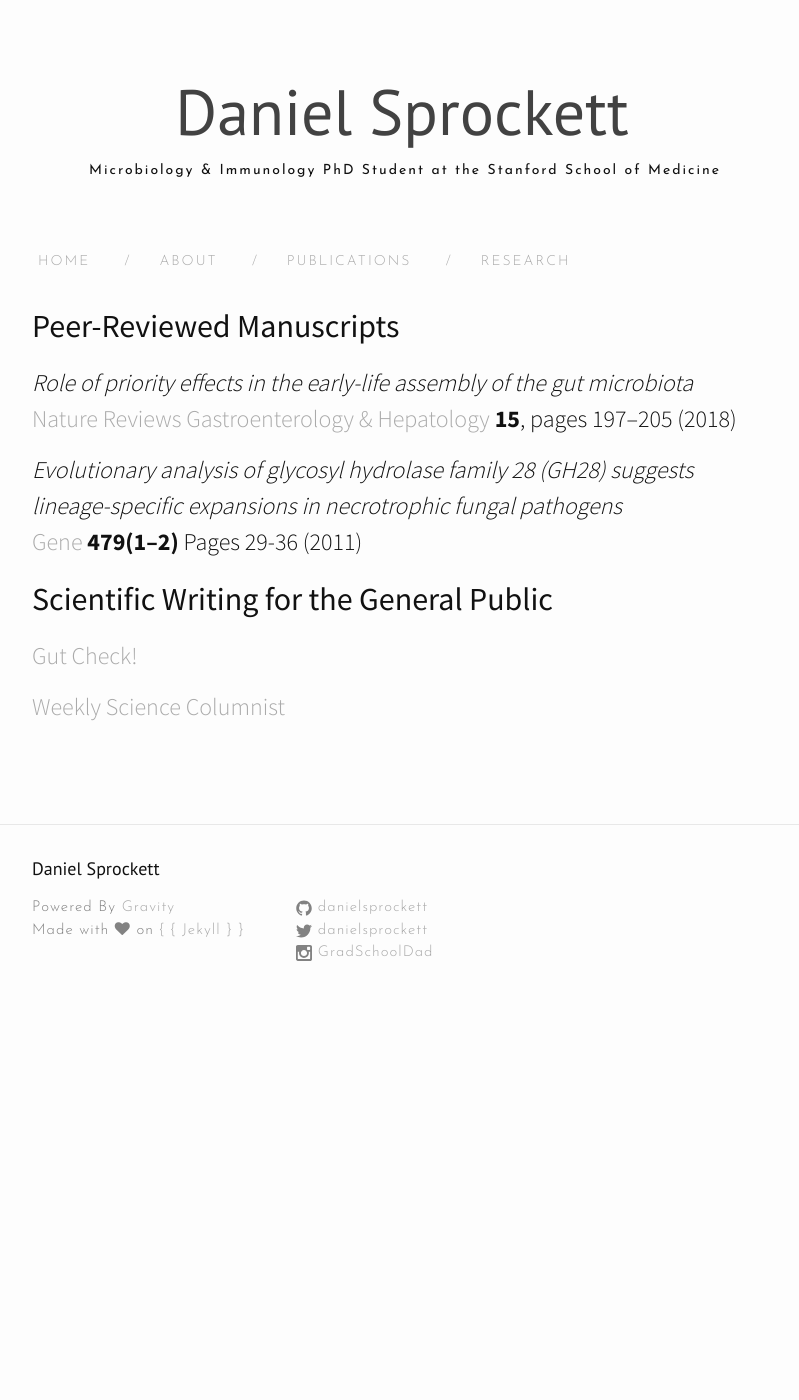
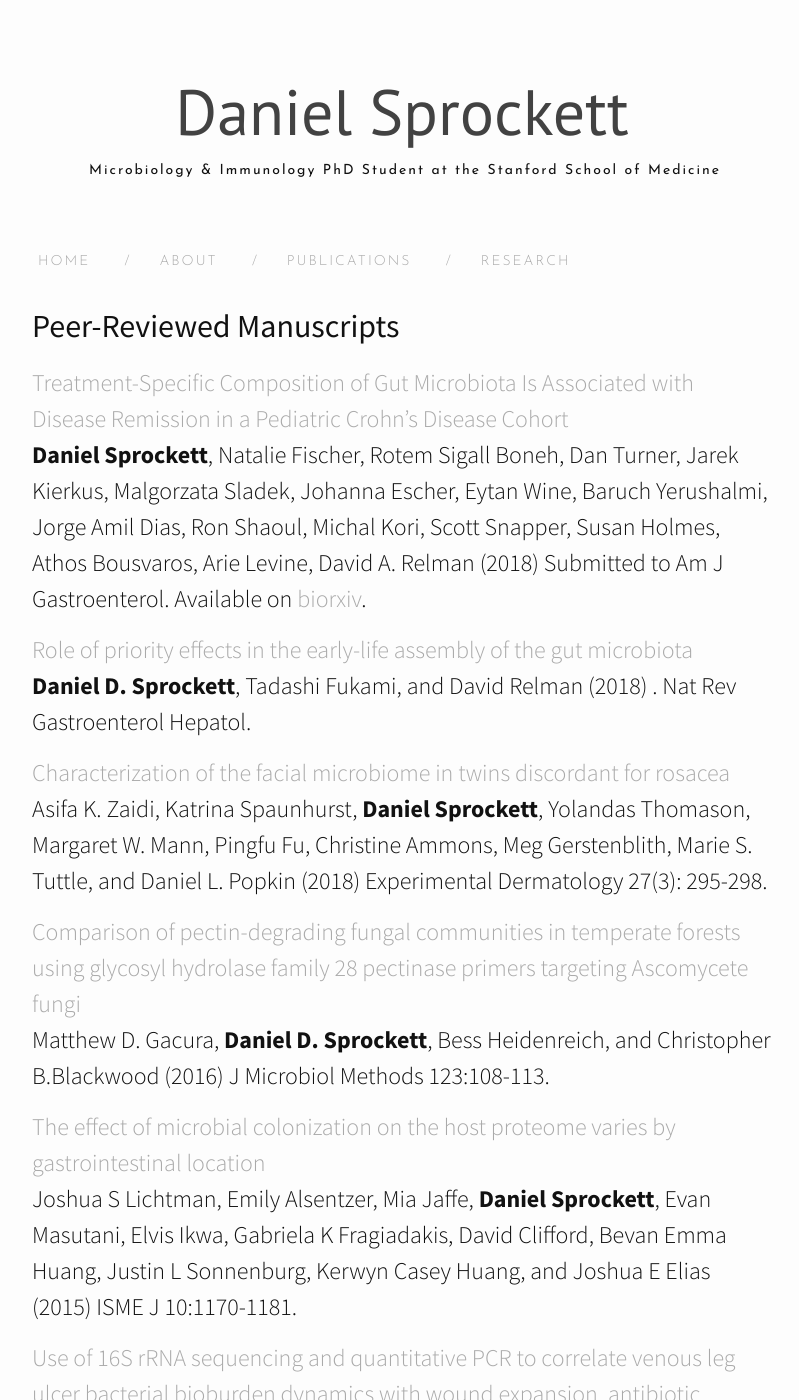
Before and after one commit to DanielSprockett/danielsprockett.github.io, a Jekyll site: the page built from publications.md, in a window 1280 px wide and 1400 px high. Shown: the whole window, without its empty margins (238-1037 px from the left). Built offline with Jekyll 4.4.1, drawn with Linux system fonts in a browser that asks for light colours; nearby versions of some CDN libraries; some of the changed text lies outside the part shown.

Commit message:
add pubs

```diff
--- a/publications.md
+++ b/publications.md
@@ -7,12 +7,30 @@ category: "publications"
 
 <h2>Peer-Reviewed Manuscripts</h2>
 
-*Role of priority effects in the early-life assembly of the gut microbiota*<br>
-[Nature Reviews Gastroenterology & Hepatology](https://www.nature.com/articles/nrgastro.2017.173) **15**, pages 197–205 (2018)
+[Treatment-Specific Composition of Gut Microbiota Is Associated with Disease Remission in a Pediatric Crohn's Disease Cohort](https://www.biorxiv.org/content/early/2018/09/10/412890)<br>
+**Daniel Sprockett**, Natalie Fischer, Rotem Sigall Boneh, Dan Turner, Jarek Kierkus, Malgorzata Sladek, Johanna Escher, Eytan Wine, Baruch Yerushalmi, Jorge Amil Dias, Ron Shaoul, Michal Kori, Scott Snapper, Susan Holmes, Athos Bousvaros, Arie Levine, David A. Relman (2018) Submitted to Am J Gastroenterol. Available on [biorxiv](https://www.biorxiv.org/content/early/2018/09/10/412890).<br>
 
+[Role of priority effects in the early-life assembly of the gut microbiota](https://www.nature.com/articles/nrgastro.2017.173)<br>
+**Daniel D. Sprockett**, Tadashi Fukami, and David Relman (2018) . Nat Rev Gastroenterol Hepatol.<br>
 
-*Evolutionary analysis of glycosyl hydrolase family 28 (GH28) suggests lineage-specific expansions in necrotrophic fungal pathogens*<br>
-[Gene](https://www.sciencedirect.com/science/article/pii/S037811191100076X) **479(1–2)** Pages 29-36 (2011)
+[Characterization of the facial microbiome in twins discordant for rosacea](https://onlinelibrary.wiley.com/doi/abs/10.1111/exd.13491)<br>
+Asifa K. Zaidi, Katrina Spaunhurst, **Daniel Sprockett**, Yolandas Thomason, Margaret W. Mann, Pingfu Fu, Christine Ammons, Meg Gerstenblith, Marie S. Tuttle, and Daniel L. Popkin (2018) Experimental Dermatology 27(3): 295-298.<br>
+
+[Comparison of pectin-degrading fungal communities in temperate forests using glycosyl hydrolase family 28 pectinase primers targeting Ascomycete fungi](https://www.sciencedirect.com/science/article/pii/S0167701216300306)<br>
+Matthew D. Gacura, **Daniel D. Sprockett**, Bess Heidenreich, and Christopher B.Blackwood (2016) J Microbiol Methods 123:108-113.<br>
+
+[The effect of microbial colonization on the host proteome varies by gastrointestinal location](https://www.nature.com/articles/ismej2015187/)<br>
+Joshua S Lichtman, Emily Alsentzer, Mia Jaffe, **Daniel Sprockett**, Evan Masutani, Elvis Ikwa, Gabriela K Fragiadakis, David Clifford, Bevan Emma Huang, Justin L Sonnenburg, Kerwyn Casey Huang, and Joshua E Elias (2015) ISME J 10:1170-1181.<br>
+
+[Use of 16S rRNA sequencing and quantitative PCR to correlate venous leg ulcer bacterial bioburden dynamics with wound expansion, antibiotic therapy, and healing](https://onlinelibrary.wiley.com/doi/abs/10.1111/wrr.12309)<br>
+**Daniel D. Sprockett**, Christine Ammons, and Marie Tuttle (2015) Wound Repair Regen 23(5): 765-771.<br>
+
+[Evolutionary Analysis of Glycosyl Hydrolase Family 28 (GH28) Suggests Lineage-Specific Expansions in Necrotrophic Fungal Pathogens](https://www.sciencedirect.com/science/article/pii/S037811191100076X)<br>
+**Daniel D. Sprockett**, Helen Piontkivska, and Christopher B. Blackwood (2011) Gene 479(1-2): 29-36.<br>
+
+[Circadian Input Kinases and their Homologs in Cyanobacteria: Evolutionary Constraints Versus Architectural Diversification](https://link.springer.com/article/10.1007/s00239-010-9344-0)<br>
+Ivan Baca, **Daniel Sprockett**, and Volodymyr Dvornyk (2010) J Mol Evol 70(5): 453-465.<br>
+
 
 <h2>Scientific Writing for the General Public</h2>
 
```
